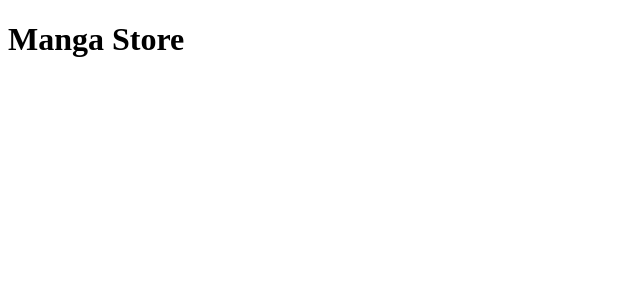
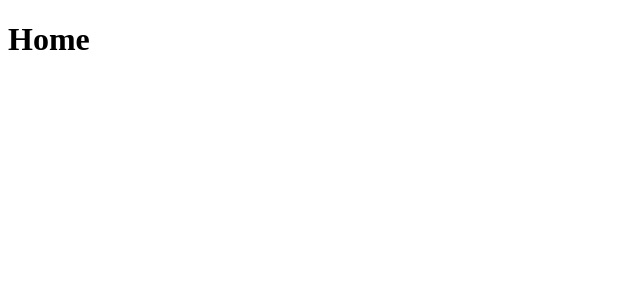
Before and after one commit to cmssandoval/proyecto-final-manga-store, a React app in the folder frontend/: page / in a window 1280 px wide. Shown: the top 300 px of the page, without its empty margins (0-640 px from the left). Built offline with nearby package versions, Linux system fonts and the light colour scheme; the HTML template or start-up script is replaced by a standard one.

Commit message:
feat(frontend): set initial project structure

```diff
--- a/frontend/src/App.jsx
+++ b/frontend/src/App.jsx
@@ -1,9 +1,14 @@
+import { Routes, Route } from 'react-router-dom';
+import Home from './views/Home';
+
 import './App.css';
 
 const App = () => {
   return (
     <>
-      <h1>Manga Store</h1>
+      <Routes>
+        <Route path="/" element={<Home />} />
+      </Routes>
     </>
   );
 };
--- /dev/null
+++ b/frontend/src/context/CartContext.jsx
@@ -0,0 +1 @@
+//* Para el fetch y estado de datos del cart
--- /dev/null
+++ b/frontend/src/context/DataContext.jsx
@@ -0,0 +1 @@
+//* Para el fetch y estado de datos de los mangas
--- /dev/null
+++ b/frontend/src/context/UserContext.jsx
@@ -0,0 +1 @@
+//* Para el fetch y estado de datos del usuario
--- a/frontend/src/main.jsx
+++ b/frontend/src/main.jsx
@@ -1,10 +1,13 @@
 import { StrictMode } from 'react';
 import { createRoot } from 'react-dom/client';
+import { BrowserRouter } from 'react-router-dom';
 import './index.css';
 import App from './App.jsx';
 
 createRoot(document.getElementById('root')).render(
   <StrictMode>
-    <App />
+    <BrowserRouter>
+      <App />
+    </BrowserRouter>
   </StrictMode>,
 );
--- /dev/null
+++ b/frontend/src/views/Home.jsx
@@ -0,0 +1,7 @@
+const Home = () => {
+  return (
+    <h1>Home</h1>
+  );
+};
+
+export default Home;
```
Also changed, not shown: frontend/src/components/MangaCard.jsx (added, +7 -0 lines).
